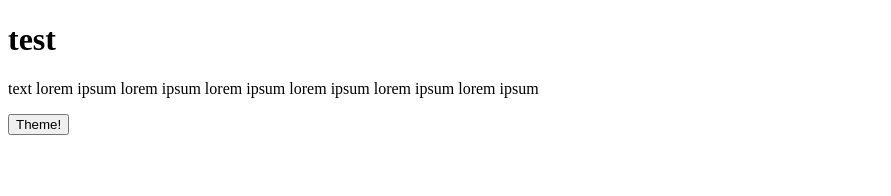
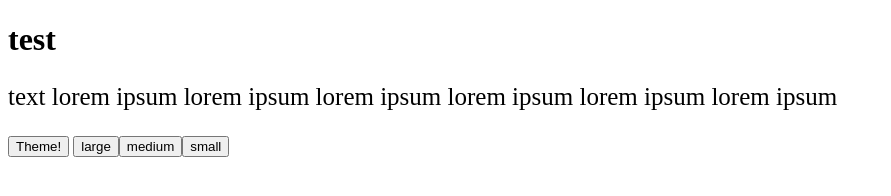
Before and after one commit to eopb/customize-menu, a plain HTML site: page index.html in a window 1280 px wide. Shown: the whole page, without its empty margins (0-891 px from the left). Drawn offline with Linux system fonts and the light colour scheme.

Commit message:
font size

```diff
--- a/index.html
+++ b/index.html
@@ -9,10 +9,13 @@
 
 <body id="bodyID">
     <h1>test</h1>
-    <p>text lorem ipsum lorem ipsum lorem ipsum lorem ipsum lorem ipsum lorem ipsum</p>
-    <button type="button" onclick="toggleStyle()">
+    <p id="parag">text lorem ipsum lorem ipsum lorem ipsum lorem ipsum lorem ipsum lorem ipsum</p>
+    <button onclick="toggleStyle()">
     Theme!</button>
-
+    <button onclick="largeFont()">
+        large</button><button onclick="mediumFont()">
+            medium</button><button onclick="smallFont()">
+                small</button>
 </body>
 
 </html>
--- a/js/script.js
+++ b/js/script.js
@@ -8,3 +8,18 @@ function toggleStyle() {
         body.style.background = "black";
     }
 }
+
+function largeFont() {
+    var parag = document.getElementById("parag");
+    parag.style.fontSize = "50px";
+}
+
+function mediumFont() {
+    var parag = document.getElementById("parag");
+    parag.style.fontSize = "25px";
+}
+
+function smallFont() {
+    var parag = document.getElementById("parag");
+    parag.style.fontSize = "16px";
+}
--- a/style/style.css
+++ b/style/style.css
@@ -1,3 +1,8 @@
 #bodyID {
     transition: 0.5s;
 }
+
+p {
+    font-size: 25px;
+    transition: 1s;
+}
```
